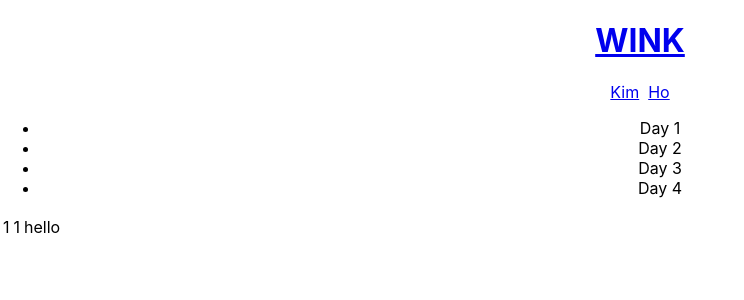
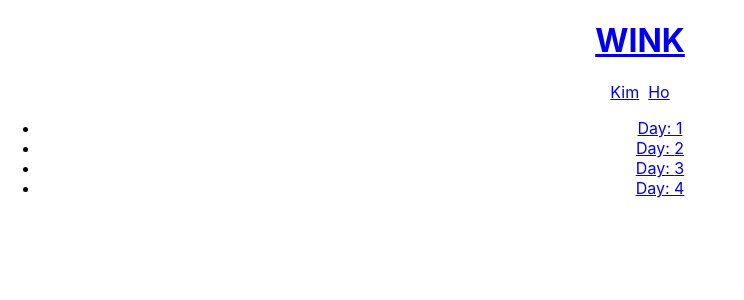
Before and after one commit to 2023-WINK-Project-Team-3/Front-Study-Kimho, a React (Create React App) app in the folder kimho/: page / in a window 1280 px wide. Shown: the top 300 px of the page, without its empty margins (0-744 px from the left). Built offline with nearby package versions, Linux system fonts and the light colour scheme.

Commit message:
All sections done

```diff
--- a/kimho/package.json
+++ b/kimho/package.json
@@ -8,6 +8,7 @@
     "@testing-library/user-event": "^13.5.0",
     "react": "^18.2.0",
     "react-dom": "^18.2.0",
+    "react-router-dom": "^6.18.0",
     "react-scripts": "5.0.1",
     "web-vitals": "^2.1.4"
   },
--- a/kimho/src/App.js
+++ b/kimho/src/App.js
@@ -1,20 +1,22 @@
-// import logo from "./logo.svg";
 import "./App.css";
 import Header from "./component/Header";
-import Hello from "./component/Hello";
 import List from "./component/List";
 import Day from "./component/Day";
-//import styles from "./component/Hello.module.css";
+import EmptyPage from "./component/EmptyPage";
+import { BrowserRouter, Route, Routes } from "react-router-dom";
 
 function App() {
   return (
-    <>
+    <BrowserRouter>
       <div className="App">
         <Header />
-        <List />
-        <Day />
+        <Routes>
+          <Route path="/" element={<List />}></Route>
+          <Route path="/day/:day" element={<Day />}></Route>
+          <Route path="*" element={<EmptyPage />}></Route>
+        </Routes>
       </div>
-    </>
+    </BrowserRouter>
   );
 }
 
--- a/kimho/src/component/Day.js
+++ b/kimho/src/component/Day.js
@@ -1,11 +1,13 @@
 import dummy from "../db/data.json";
+import { useParams } from "react-router-dom";
 
 export default function Day() {
-  const day = 1;
-  const wordList = dummy.words.filter((word) => word.day == day);
+  const day = useParams().day;
+  const wordList = dummy.words.filter((word) => word.day == Number(day));
 
   return (
     <>
+      <h2>Day: {day}</h2>
       <table>
         <tbody>
           {wordList.map((word) => (
--- /dev/null
+++ b/kimho/src/component/EmptyPage.js
@@ -0,0 +1,10 @@
+import { Link } from "react-router-dom";
+
+export default function EmptyPage() {
+  return (
+    <>
+      <h1>Invalid Page.</h1>
+      <Link to="/">redo</Link>
+    </>
+  );
+}
--- a/kimho/src/component/Header.js
+++ b/kimho/src/component/Header.js
@@ -1,8 +1,10 @@
+import { Link } from "react-router-dom";
+
 export default function Header() {
   return (
     <div className="header">
       <h1>
-        <a href="/">WINK</a>
+        <Link to="/">WINK</Link>
       </h1>
       <div className="menu">
         <a href="#x" className="link">
--- a/kimho/src/component/List.js
+++ b/kimho/src/component/List.js
@@ -1,11 +1,14 @@
 import dummy from "../db/data.json";
+import { Link } from "react-router-dom";
 
 export default function List() {
   console.log(dummy);
   return (
     <ul className="list">
       {dummy.data.map((i) => (
-        <li>Day {i.day}</li>
+        <li key={i.id}>
+          <Link to={`/day/${i.day}`}>Day: {i.day}</Link>
+        </li>
       ))}
     </ul>
   );
```
Also changed, not shown: 2 other files (tests, documents, lock files or other folders).
